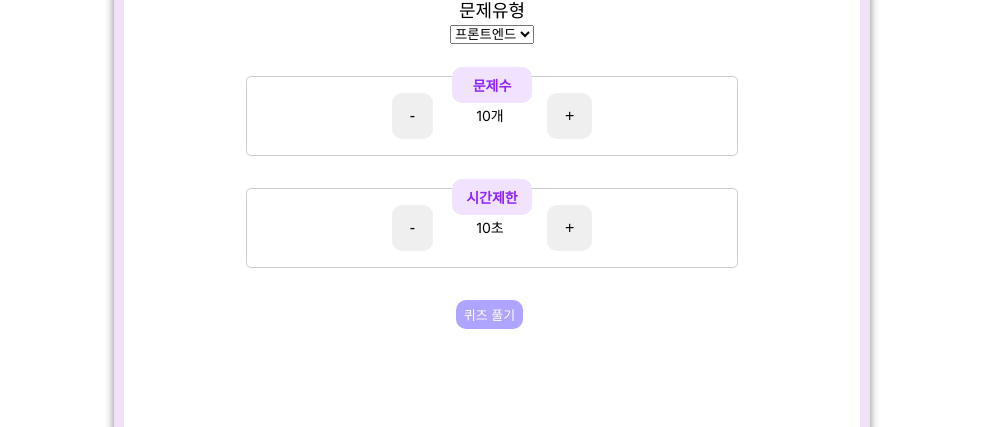
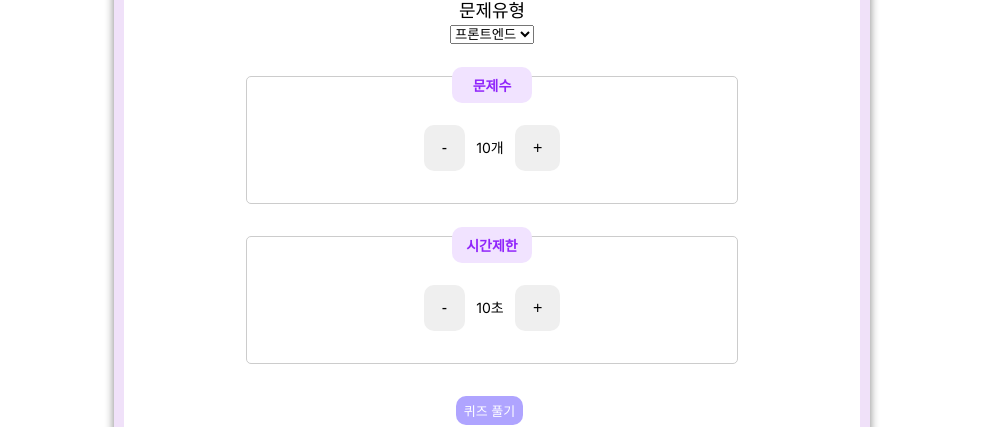
Before and after one commit to haileyham/study-now, a Next.js app: page /quiz in a window 1280 px wide. Shown: the part 238-665 px from the top of the page, without its empty margins (148-1130 px from the left). Built offline with nearby package versions, Linux system fonts and the light colour scheme.

Commit message:
(#11) design : 퀴즈셋팅페이지 디자인수정

```diff
--- a/components/quiz/page.module.scss
+++ b/components/quiz/page.module.scss
@@ -94,13 +94,12 @@
 
   .quizSettingNum {
     // background-color: antiquewhite;
-    margin: 1rem;
+    position: relative;
+    width: 70%;
+    margin: 2rem auto;
+    padding: 3rem 2rem 2rem;
     border: 1px solid rgb(204, 204, 204);
     border-radius: var(--border-radius-s);
-    width: 70%;
-    margin: 2rem auto;
-    padding: 1rem;
-    position: relative;
     span {
       display: inline-block;
       font-size: var(--font-size-m);
@@ -119,7 +118,7 @@
       transform: translateX(-50%);
     }
     button {
-      margin: 0rem 2rem;
+      // margin: 0rem 2rem;
       padding: 14px 18px;
       border: none;
       border-radius: var(--border-radius-m);
```
